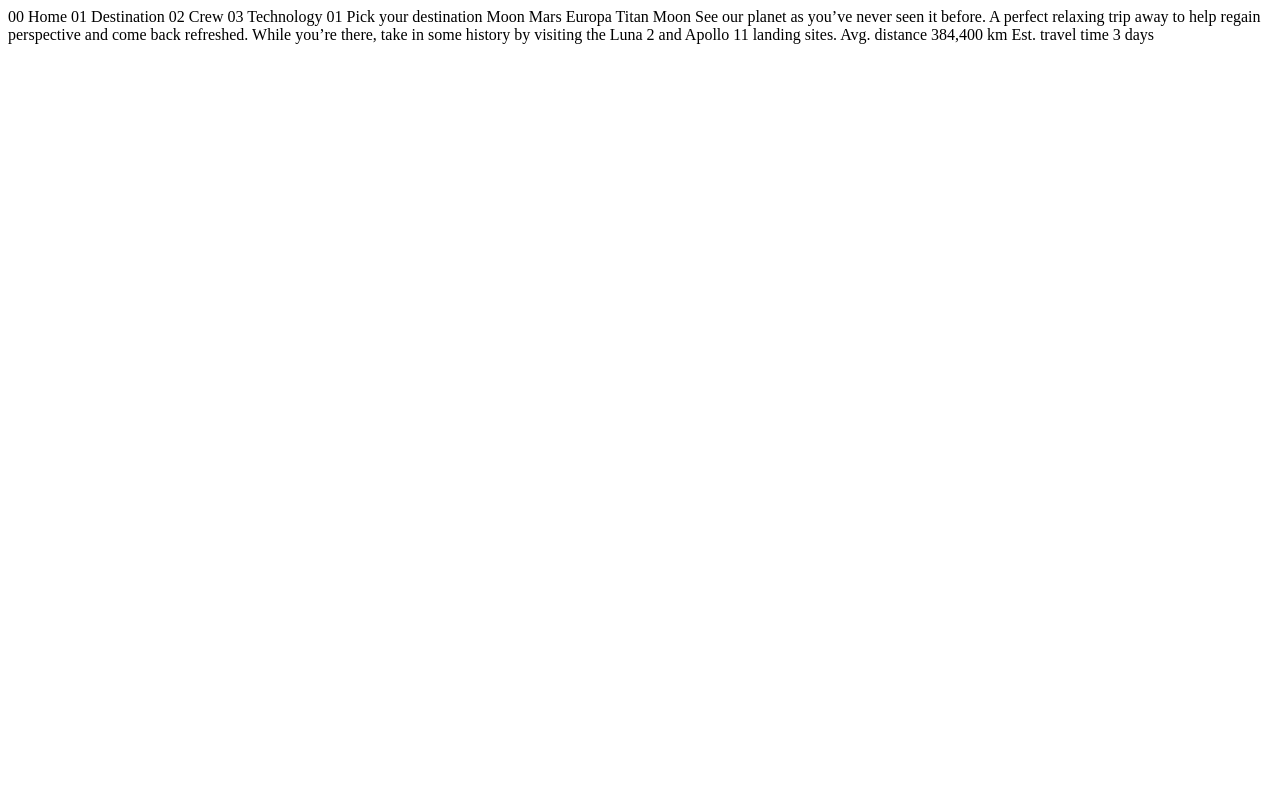
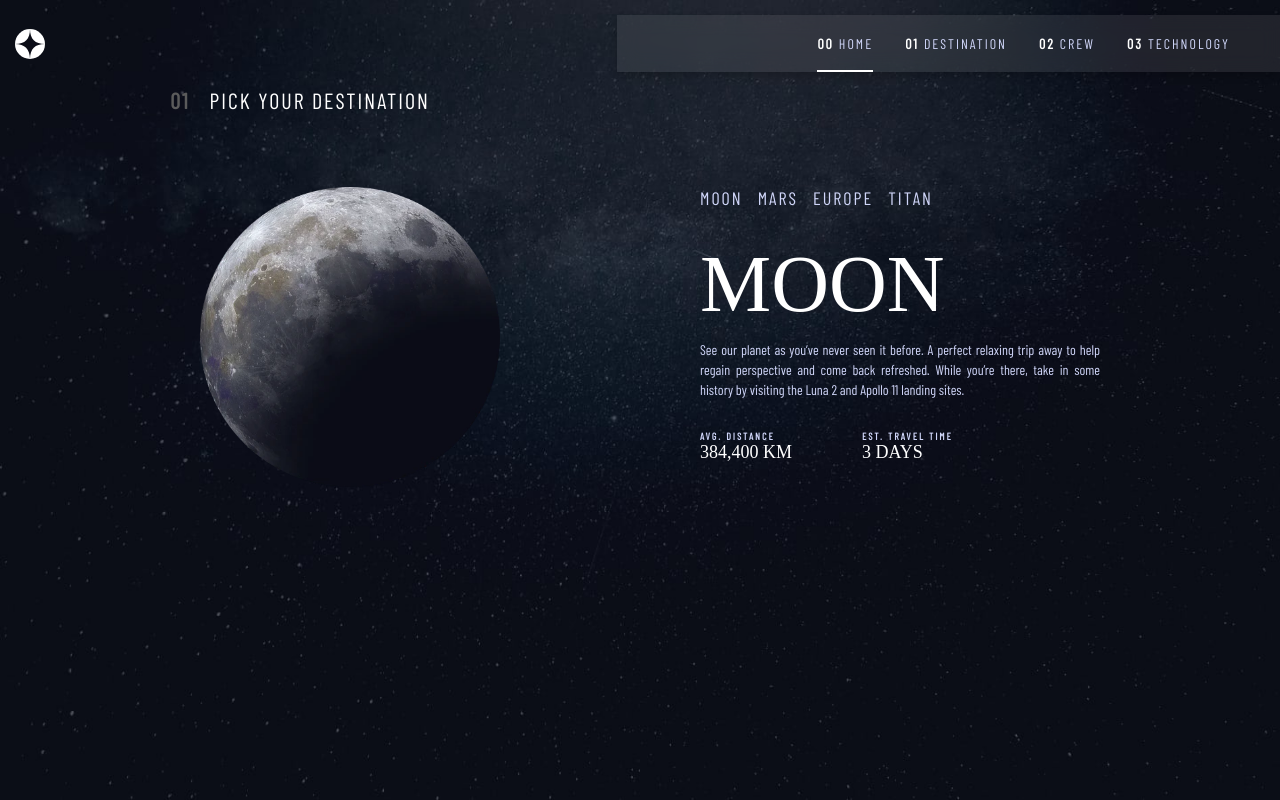
Before and after one commit to ana-mul/SpaceWeb, a plain HTML site: page starter-code/destination-moon.html in a window 1280 px wide. Drawn offline with nearby package versions, Linux system fonts and the light colour scheme; a web font is replaced by a local one.

Commit message:
SpaceWeb -onprocess-

```diff
--- a/starter-code/app.js
+++ b/starter-code/app.js
@@ -0,0 +1,25 @@
+//API
+
+fetch("./data.json")
+  .then((response) => {
+    if (!response.ok) {
+      throw new Error(`HTTP error! Status: ${response.status}`);
+    }
+    return response.json();
+  })
+  .then((data) => {
+    if (data.destinations && data.destinations.length > 0) {
+      const destination = data.destinations[0];
+
+      document.querySelector(".destination-img").src = destination.images.webp;
+      document.querySelector(".destination-h2").textContent = destination.name;
+      document.querySelector(".destination-p").textContent = destination.description;
+      document.querySelector(".distance-p").textContent = destination.distance;
+      document.querySelector(".travel-time-p").textContent = destination.travel;
+    } else {
+      console.log("No destinations available in the JSON.");
+    }
+  })
+  .catch((error) => {
+    console.log("Error loading JSON: ", error);
+  });
--- a/starter-code/destination-moon.html
+++ b/starter-code/destination-moon.html
@@ -1,37 +1,86 @@
 <!DOCTYPE html>
-<html lang="en">
-<head>
-  <meta charset="UTF-8">
-  <meta name="viewport" content="width=device-width, initial-scale=1.0">
+<html lang="en" class="destination-html">
+  <head>
+    <meta charset="UTF-8" />
+    <meta name="viewport" content="width=device-width, initial-scale=1.0" />
 
-  <link rel="icon" type="image/png" sizes="32x32" href="./assets/favicon-32x32.png">
+    <link rel="stylesheet" href="style.css" />
+    <link rel="preconnect" href="https://fonts.googleapis.com" />
+    <link rel="preconnect" href="https://fonts.gstatic.com" crossorigin />
+    <link
+      href="https://fonts.googleapis.com/css2?family=Barlow+Condensed&family=Bellefair&family=Plus+Jakarta+Sans:ital,wght@0,200..800;1,200..800&display=swap"
+      rel="stylesheet"
+    />
 
-  <title>Frontend Mentor | Space tourism website</title>
-</head>
-<body>
+    <link
+      rel="icon"
+      type="image/png"
+      sizes="32x32"
+      href="./assets/favicon-32x32.png"
+    />
 
-  00 Home
-  01 Destination
-  02 Crew
-  03 Technology
+    <title>Frontend Mentor | Space tourism website</title>
+  </head>
 
-  01 Pick your destination
+  <body class="body-destination">
+    <header class="header">
+      <img src="assets/shared/logo.svg" alt="web logo" class="header-img" />
+      <nav class="nav-bar">
+        <ul class="nav-ul">
+          <li class="nav-li">
+            <a href="index.html" class="a-active"
+              ><span class="num">00</span>Home</a
+            >
+          </li>
+          <li class="nav-li">
+            <a href=""><span class="num">01</span>Destination</a>
+          </li>
+          <li class="nav-li">
+            <a href=""><span class="num">02</span>Crew</a>
+          </li>
+          <li class="nav-li">
+            <a href=""><span class="num">03</span>Technology</a>
+          </li>
+        </ul>
+      </nav>
+    </header>
 
-  Moon
-  Mars
-  Europa
-  Titan
+    <main class="main-destination">
+      <div class="destination-content-left">
+        <span class="destination-num">01</span>
+        <h1 class="destination-h1">Pick your destination</h1>
+      </div>
 
-  Moon
-
-  See our planet as you’ve never seen it before. A perfect relaxing trip away to help
-  regain perspective and come back refreshed. While you’re there, take in some history
-  by visiting the Luna 2 and Apollo 11 landing sites.
-
-  Avg. distance
-  384,400 km
-
-  Est. travel time
-  3 days
-</body>
+      <div class="destination-content-right">
+        <div class="destination-img-container">
+          <img
+            src=""
+            alt=""
+            class="destination-img"
+          />
+        </div>
+        <div class="destination-info-container">
+          <ul class="destination-ul">
+            <li class="destination-li">moon</li>
+            <li class="destination-li">mars</li>
+            <li class="destination-li">europe</li>
+            <li class="destination-li">titan</li>
+          </ul>
+          <h2 class="destination-h2"></h2>
+          <p class="destination-p">
+          </p>
+          <div class="destination-info-child">
+            <span class="distance"
+              ><h3 class="disntance-h3">Avg. distance</h3>
+              <p class="distance-p"></p></span
+            ><span class="travel-time"
+              ><h3 class="travel-time-h3">est. travel time</h3>
+              <p class="travel-time-p"></p
+            ></span>
+          </div>
+        </div>
+      </div>
+    </main>
+    <script src="app.js"></script>
+  </body>
 </html>
--- a/starter-code/style.css
+++ b/starter-code/style.css
@@ -10,21 +10,24 @@
   --blue-300: rgb(208, 214, 249);
   --white: rgb(255, 255, 255);
 }
+
 body {
   display: flex;
   flex-direction: column;
   min-height: 100vh;
   max-width: 1200px;
   scroll-behavior: smooth;
+}
+
+/* HOME STYLES */
+.index-html {
   background-image: url(assets/home/background-home-desktop.jpg);
   background-size: cover;
   background-repeat: no-repeat;
   background-position: center;
   position: relative;
 }
-
-/* HOME STYLES */
-header {
+.header {
   display: flex;
   flex-direction: row;
   justify-content: space-between;
@@ -36,9 +39,10 @@ header {
   margin: 10px;
   position: relative;
 }
-header img {
+.header-img {
   width: 30px;
   height: 30px;
+  cursor: pointer;
 }
 .nav-ul {
   display: flex;
@@ -51,6 +55,7 @@ header img {
   background-color: rgba(255, 255, 255, 0.09);
   backdrop-filter: blur(10px);
   box-shadow: 0 4px 8px rgba(0, 0, 0, 0.2);
+  cursor: pointer;
 }
 .nav-li a {
   display: flex;
@@ -117,6 +122,7 @@ header img {
 }
 .hero-p {
   font-size: 15px;
+  text-align: justify;
   color: var(--blue-300);
   font-family: var(--font-Barlow);
   line-height: 20px;
@@ -128,6 +134,9 @@ header img {
   display: flex;
   justify-content: end;
   position: relative;
+}
+.explore-a {
+  text-decoration: none;
 }
 .btn-explore {
   display: flex;
@@ -152,13 +161,136 @@ header img {
   box-shadow: 0 0 60px 10px rgba(255, 255, 255, 0.689);
   backdrop-filter: blur(10px);
 }
-footer{
+footer {
   display: flex;
   justify-content: center;
   position: relative;
-  top:100px;
+  top: 100px;
 }
-footer p{
+footer p {
   color: var(--blue-300);
   font-family: var(--font-Bellefair);
 }
+
+/* DESTINATION STYLES */
+.destination-html {
+  background-image: url(assets/destination/background-destination-desktop.jpg);
+  background-size: cover;
+  background-repeat: no-repeat;
+  background-position: center;
+  position: relative;
+}
+.main-destination {
+  display: flex;
+  flex-direction: row;
+  position: relative;
+}
+.destination-content-left {
+  display: flex;
+  flex-direction: row;
+  gap: 20px;
+  justify-content: center;
+  align-items: left;
+  width: 50%;
+  height: 30px;
+}
+.destination-h1 {
+  font-family: var(--font-Barlow);
+  font-size: 22px;
+  font-weight: 300;
+  text-transform: uppercase;
+  letter-spacing: 2px;
+  color: var(--white);
+}
+.destination-num {
+  font-family: var(--font-Barlow);
+  font-weight: 900;
+  font-size: 22px;
+  letter-spacing: 2px;
+  color: rgb(91, 91, 91);
+}
+
+.destination-content-right {
+  display: flex;
+  flex-direction: row;
+  position: relative;
+  gap: 5px;
+  max-width: 50%;
+  height: auto;
+  margin-top:100px;
+}
+.destination-img-container {
+  width:50%;
+  height: auto;
+  position: absolute;
+  right:700px;
+  top: 0;
+}
+.destination-img {
+  width: 100%;
+  height: auto;
+}
+.destination-info-container {
+  display: flex;
+  flex-direction: column;
+  gap: 10px;
+  max-width: 100%;
+  height: auto;
+  margin-left:100px;
+}
+.destination-ul {
+  display: flex;
+  flex-direction: row;
+  max-width: 100%;
+  gap: 15px;
+  list-style: none;
+  color: var(--blue-300);
+  font-family: var(--font-Barlow);
+  font-size: 18px;
+  text-transform: uppercase;
+  letter-spacing: 2px;
+  cursor: pointer;
+  margin-bottom: 20px;
+}
+.destination-li:hover {
+  color: var(--white);
+}
+.destination-h2 {
+  color: var(--white);
+  font-size: 80px;
+  font-weight: 300;
+  font-family: var(--font-Bellefair);
+  text-transform: uppercase;
+  max-width: 50%;
+}
+.destination-p{
+  font-size: 14px;
+  text-align: justify;
+  color: var(--blue-300);
+  font-family: var(--font-Barlow);
+  line-height: 20px;
+  font-weight: 100;
+  max-width: 80%;
+  height: auto;
+  margin-bottom: 20px;
+}
+.destination-info-child{
+  display: flex;
+  flex-direction: space-between;
+  max-width: 60%;
+  gap:70px;
+}
+.destination-info-child h3{
+  font-family: var(--font-Barlow);
+  font-size: 10px;
+  color: var(--blue-300);
+  text-transform: uppercase;
+  letter-spacing: 2px;
+}
+.destination-info-child p{
+  font-family: var(--font-Bellefair);
+  font-size: 18px;
+  color: var(--white);
+  text-transform: uppercase;
+
+}
```
Also changed, not shown: starter-code/index.html (+11 -19 lines).
